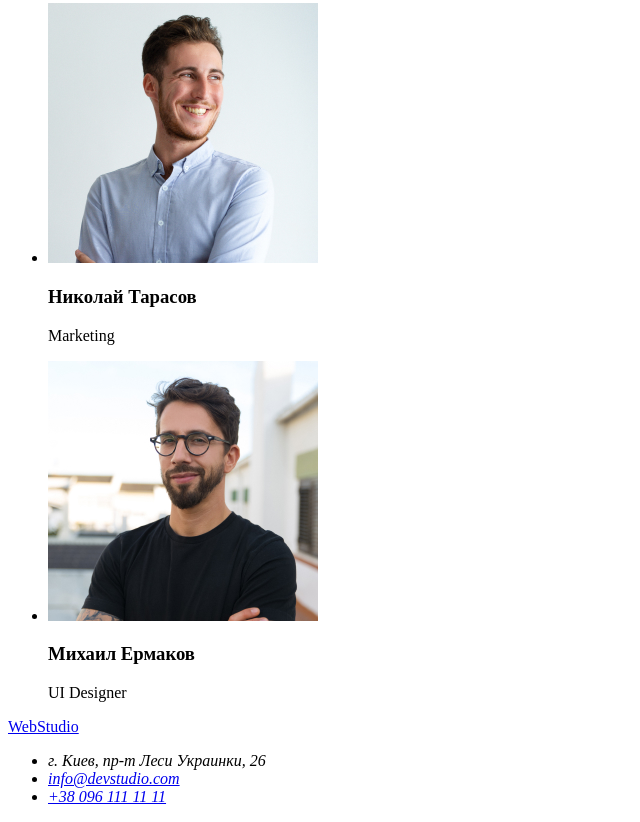
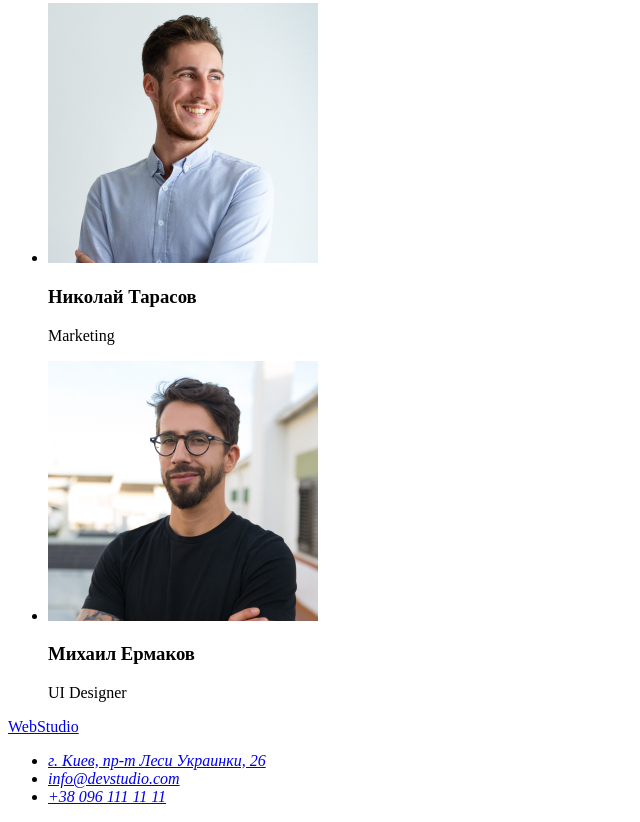
Before and after one commit to AlexanderRedkin/goit-markup-hw-01, a plain HTML site: page index.html in a window 1280 px wide. Shown: the part 2335-3157 px from the top of the page, without its empty margins (0-640 px from the left). Drawn offline with Linux system fonts and the light colour scheme.

Commit message:
Update index.html

```diff
--- a/index.html
+++ b/index.html
@@ -22,6 +22,9 @@
         <li><a href="mailto:info@devstudio.com">info@devstudio.com</a></li>
         <li><a href="tel:+380961111111">+380961111111</a></li>
       </ul>
+    </header>
+    <!--Основной контент главной страницы-->
+    <main>
       <!--Героик-->
       <div>
         <h1>
@@ -30,9 +33,6 @@
         </h1>
         <button type="button">Заказать услугу</button>
       </div>
-    </header>
-    <!--Основной контент главной страницы-->
-    <main>
       <!--Секция особенностей студии-->
       <section>
         <ul>
@@ -142,7 +142,11 @@
       <a lang="en" href="./index.html">WebStudio</a>
       <address>
         <ul>
-          <li>г. Киев, пр-т Леси Украинки, 26</li>
+          <li>
+            <a href="https://goo.gl/maps/WmwcTndPE2U2vFNg7" target="_blank">
+              г. Киев, пр-т Леси Украинки, 26</a
+            >
+          </li>
           <li>
             <a href="mailto:info@devstudio.com">info@devstudio.com</a>
           </li>
```
